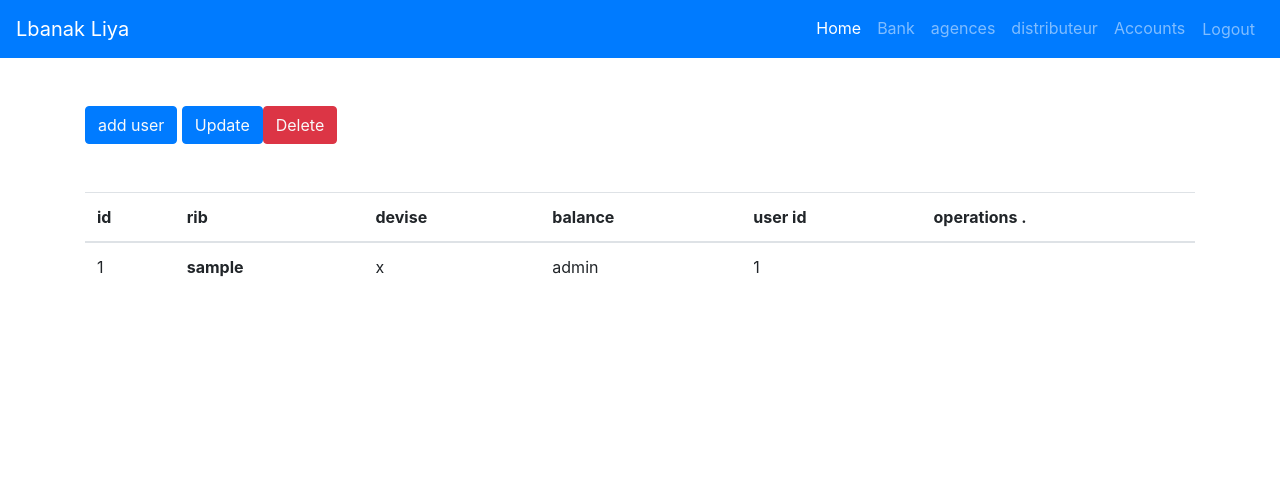
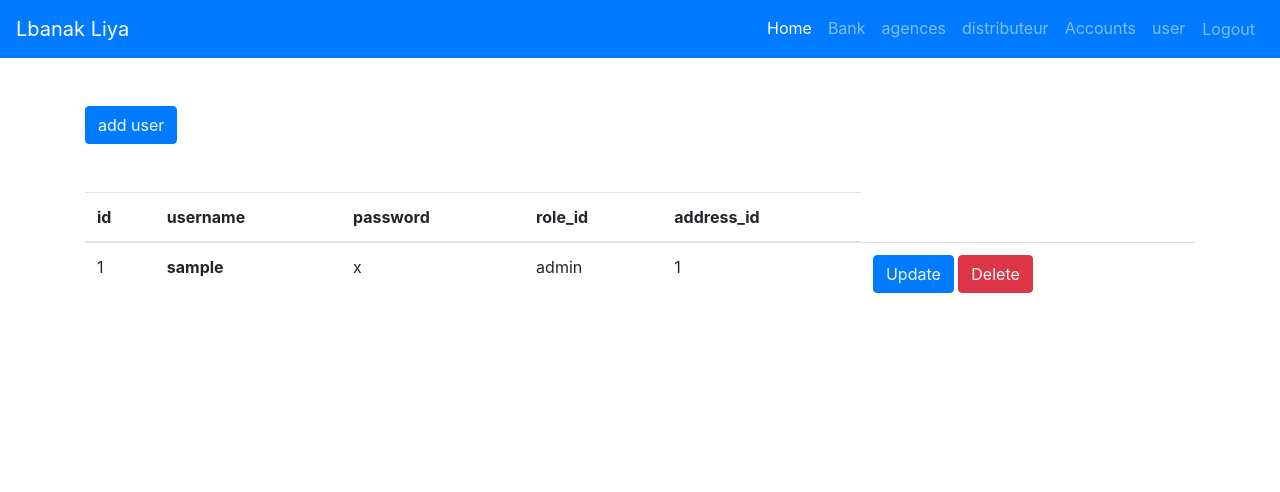
Before and after one commit to mogy-7/breif-6, a PHP site: page /displayusr.php in a window 1280 px wide. Shown: the top 492 px of the page. Run offline with PHP 8.4, Linux system fonts and the light colour scheme; tables that the repository leaves empty or names only in its code hold one stand-in row (values such as "Sample post").

Commit message:
adding some code

```diff
--- a/displayusr.php
+++ b/displayusr.php
@@ -27,11 +27,10 @@ include 'header.php';
             <thead>
                 <tr>
                     <th scope="col">id</th>
-                    <th scope="col">rib</th>
-                    <th scope="col">devise</th>
-                    <th scope="col">balance</th>
-                    <th scope="col">user id</th>
-                    <th scope="col">operations .</th>
+                    <th scope="col">username</th>
+                    <th scope="col">password</th>
+                    <th scope="col">role_id</th>
+                    <th scope="col">address_id</th>
                 </tr>
             </thead>
             <tbody>
@@ -51,11 +50,11 @@ include 'header.php';
                         <td>' . $password .'</td>
                         <td>' . $role_id .'</td>
                         <td>' . $address_id .'</td>
+                        <td>
                         <button  class="btn btn-primary"><a class="text-light" href="update.php?updateid='.$id.'">Update</a></button>
                         <button  class="btn btn-danger"><a class="text-light" href="delete.php?deletid='.$id.'&deletname='."user".'">Delete</a></button>
                         </td>
-                    </tr>
-
+                        </tr>
                         ';
                     };
 
--- a/header.php
+++ b/header.php
@@ -58,6 +58,9 @@ if (!isset($_SESSION['user_id'])) {
                     <a class="nav-link" href="displayacc.php">Accounts</a>
                 </li>
                 <li class="nav-item">
+                    <a class="nav-link" href="displayusr.php">user</a>
+                </li>
+                <li class="nav-item">
                     <form method="post">
                         <button type="submit" class="btn btn-link nav-link" name="logout">Logout</button>
                     </form>
--- a/update.php
+++ b/update.php
@@ -5,7 +5,7 @@ include 'header.php';
 $id = $_GET['updateid'];
 
 $sql = "SELECT * FROM `users` WHERE id=$id ";
-$resurlt = mysqli_query($conn, $sql);
+$resurlt = mysqli_query($con, $sql);
 $row = mysqli_fetch_assoc($resurlt);
 $name = $row['name'];
 $email = $row['email'];
@@ -20,7 +20,7 @@ if (isset($_POST['submit'])) {
     $password = $_POST['password'];
 
     $id = $_GET['updateid'];
-    $sql = "UPDATE `users` SET id = $id, name = '$name', email = '$email', mobile = '$mobile', password = '$password'
+    $sql = "UPDATE `user` SET id = $id, name = '$username', role_id = '$role_id', address_id = '$address_id', password = '$password'
     WHERE id = $id";
 $resurlt = mysqli_query($conn,$sql);
 if(!$resurlt){
```
Also changed, not shown: displayacc.php (+2 -6 lines).
